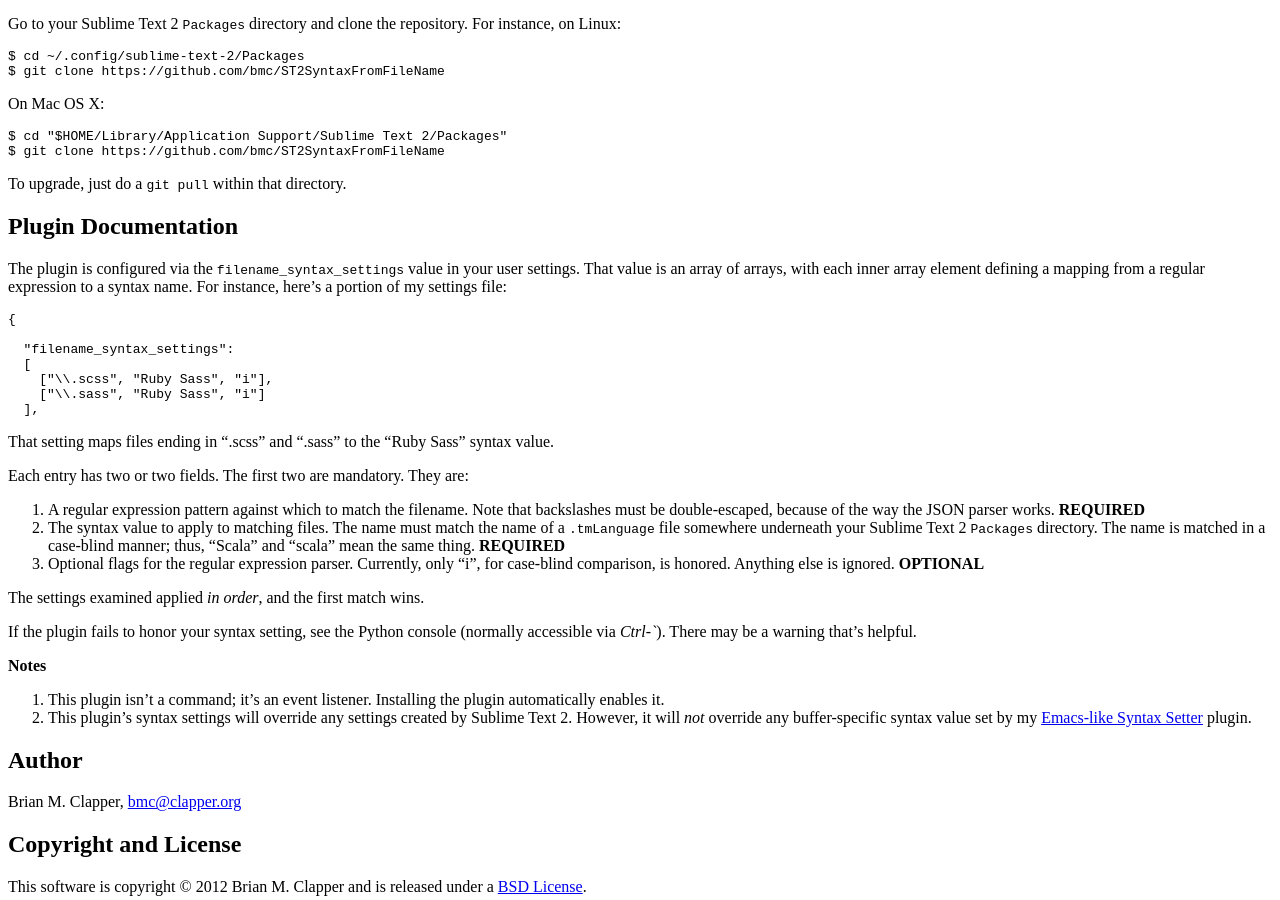
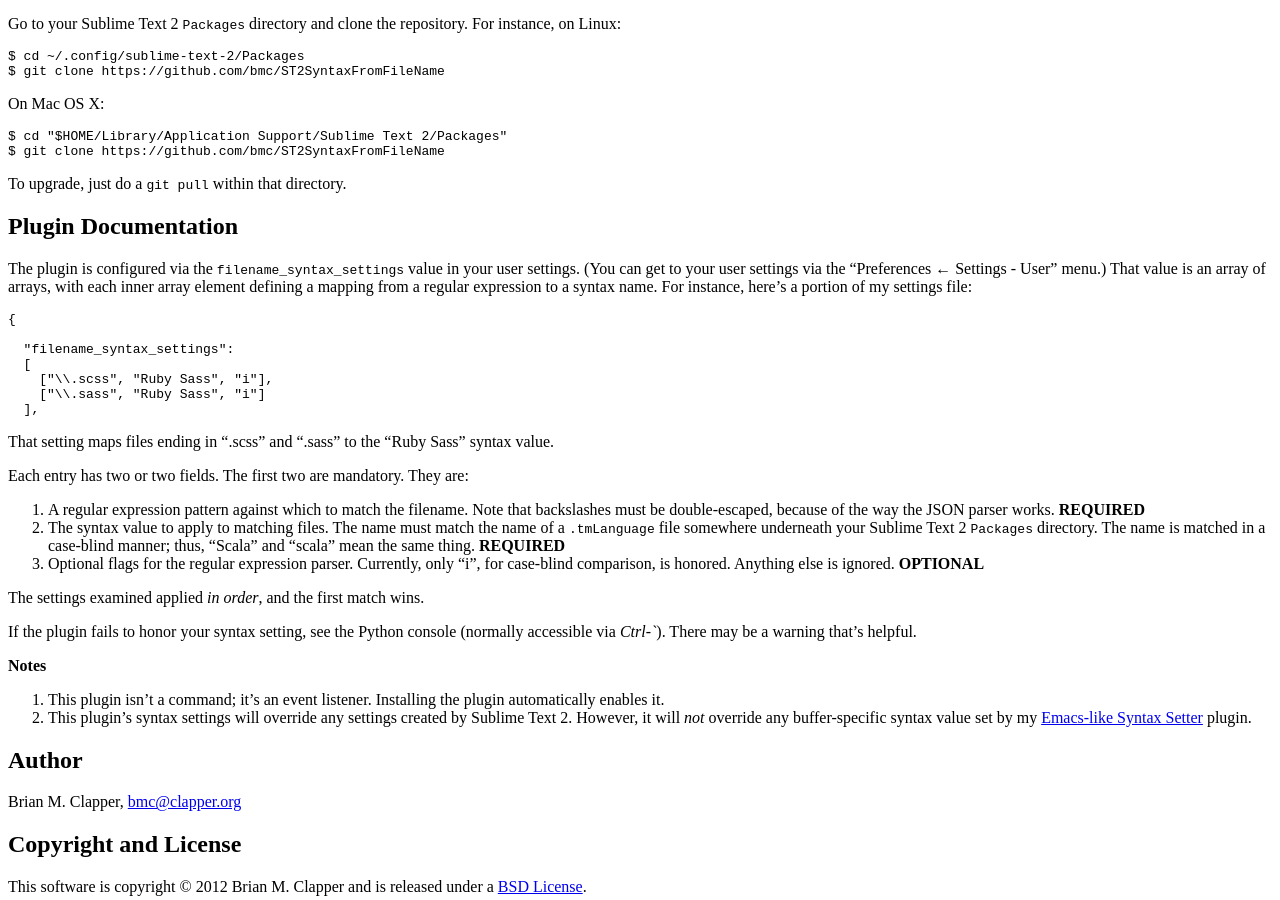
Before and after one commit to bmc/ST2SyntaxFromFileName, a Jekyll site: the page built from index.md, in a window 1280 px wide and 900 px high, scrolled down 690 px. Built offline with Jekyll 4.4.1, drawn with Linux system fonts in a browser that asks for light colours.

Commit message:
Prefereces -> Settings - User

```diff
--- a/index.md
+++ b/index.md
@@ -28,8 +28,8 @@
 installation is straightfoward.
 
 Pull up the *Preferences > Package Control* menu, select *Package Control:
-Install Package*, and search for "SyntaxFromFileName".  Install the package from
-there, and Package Control takes care of the rest.
+Install Package*, and search for "SyntaxFromFileName".  Install the package
+from there, and Package Control takes care of the rest.
 
 **NOTE** The plugin has been submitted to Package Control. This approach
 will work once the plugin has been accepted.
@@ -60,10 +60,10 @@
 ## Plugin Documentation
 
 The plugin is configured via the `filename_syntax_settings` value in your user
-settings. That value is an array of arrays, with each inner array element
-defining a mapping from a regular expression to a syntax name. For instance,
-here's a portion of my settings file:
-
+settings. (You can get to your user settings via the
+"Preferences &#8592; Settings - User" menu.) That value is an array of arrays,
+with each inner array element defining a mapping from a regular expression to
+a syntax name. For instance, here's a portion of my settings file:
 
     {
 
```
